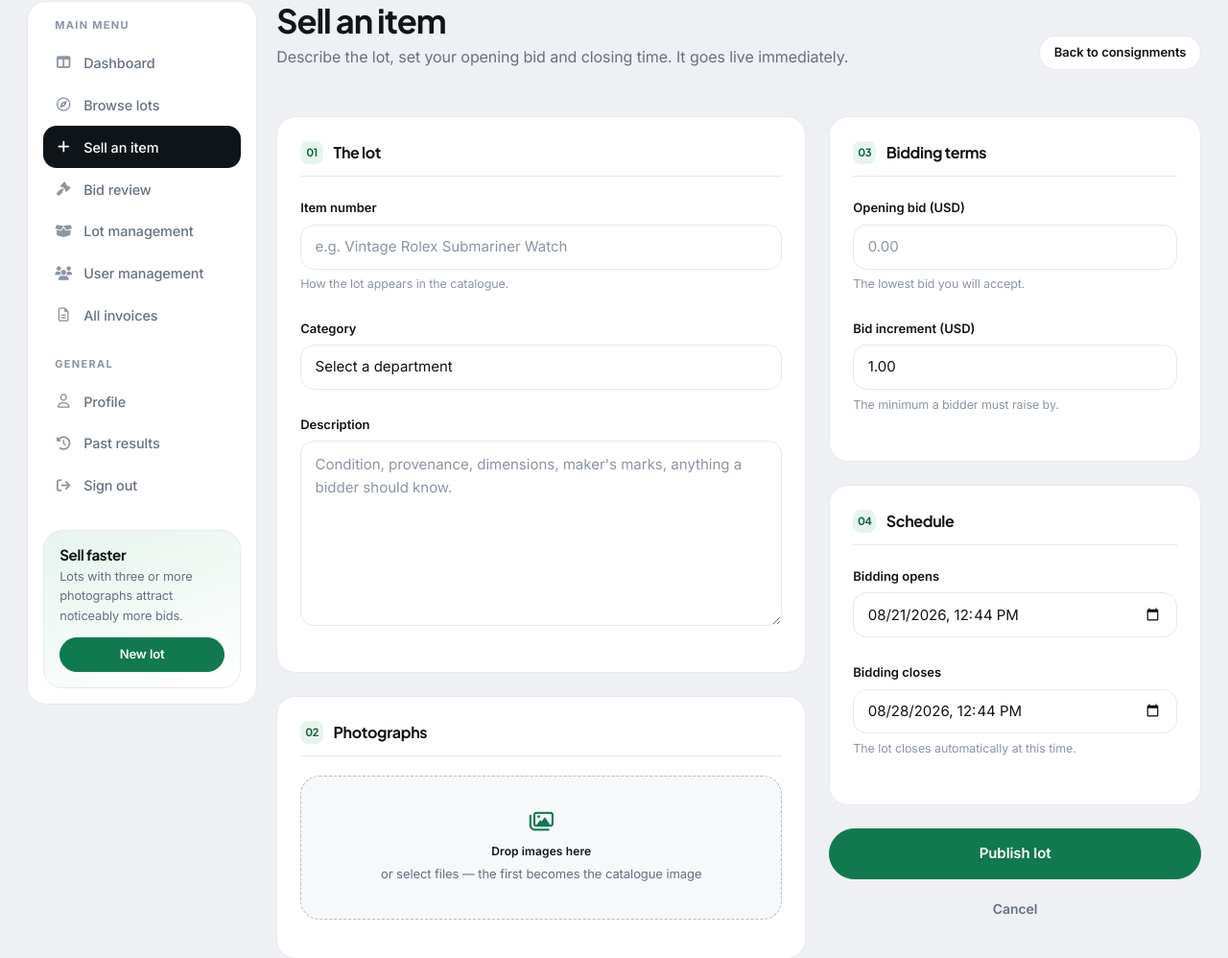
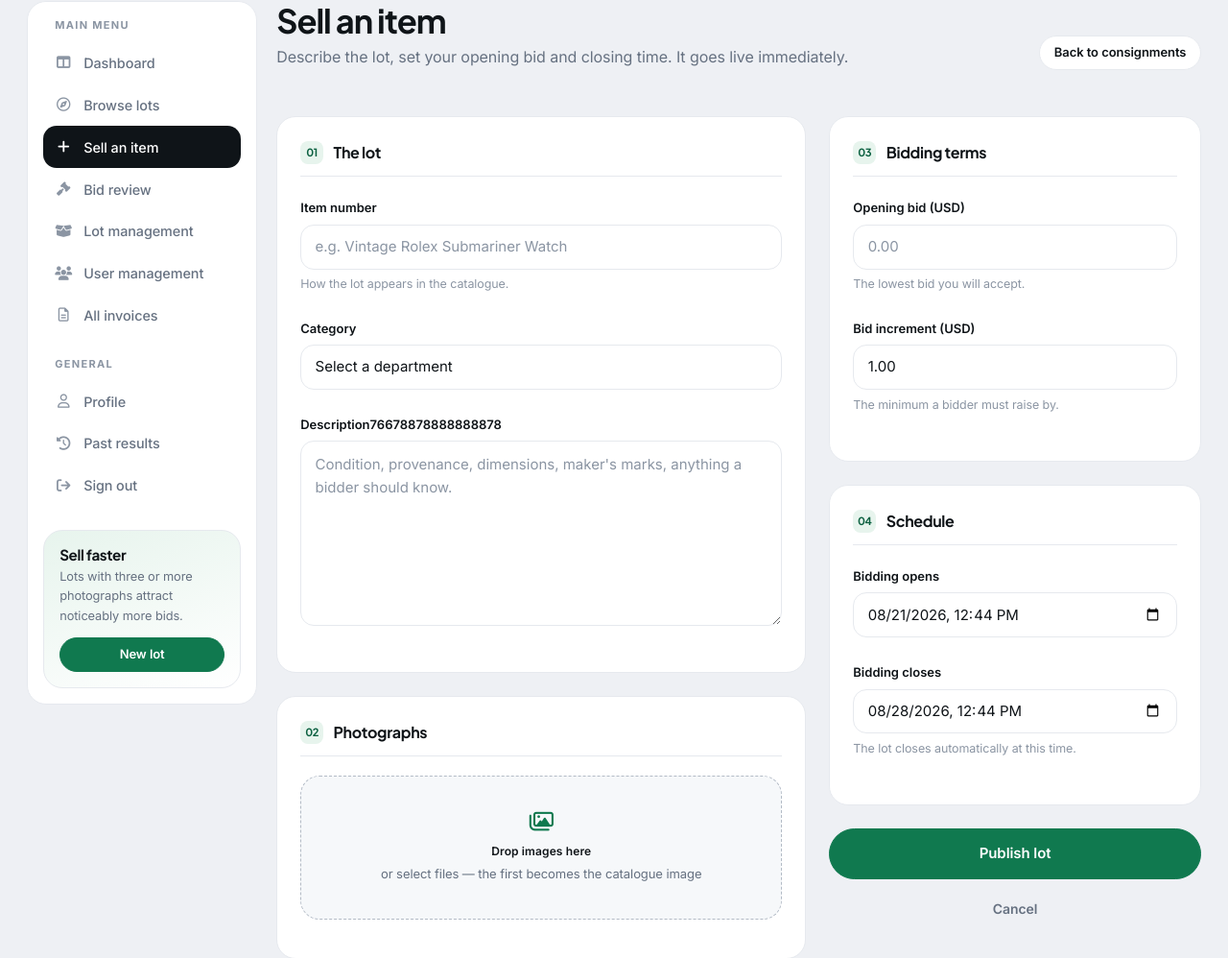
Before and after one commit to Meplodge/auction, a Flask app: page /create_auction in a window 1280 px wide. Shown: the part 107-1105 px from the top of the page at 96% size. Run offline with Flask 3, Linux system fonts and the light colour scheme; a user stored in the database is signed in; data comes from the database, SQL or seed files in the repository; some libraries are stand-ins or nearby versions.

Commit message:
auction_changes

```diff
--- a/templates/create_auction.html
+++ b/templates/create_auction.html
@@ -44,7 +44,7 @@
                     </div>
 
                     <div class="mb-4">
-                        <label for="description" class="form-label">Description</label>
+                        <label for="description" class="form-label">Description76678878888888878</label>
                         <textarea class="form-control" id="description" name="description" rows="7"
                                   placeholder="Condition, provenance, dimensions, maker's marks, anything a bidder should know."
                                   required></textarea>
```
Also changed, not shown: static/uploads/20260821_142939_original-05dbecf39b5a4dd457ec794da5559572.jpg (added), static/uploads/20260821_142939_original-5b822b23f03ad1d5bd85e80d13b686f3.jpg (added), static/uploads/20260821_142940_Screenshot_2026-07-17_211636.png (added), static/uploads/20260821_142940_Screenshot_2026-07-17_211654.png (added).
